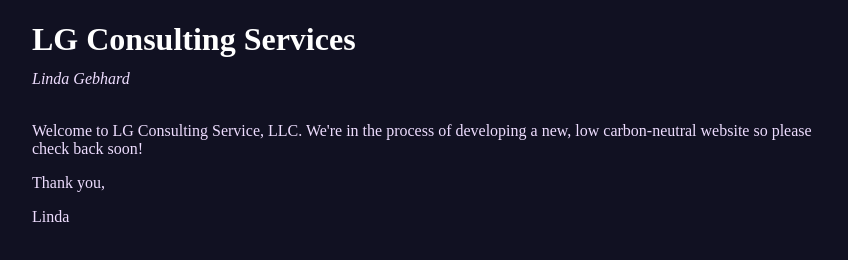
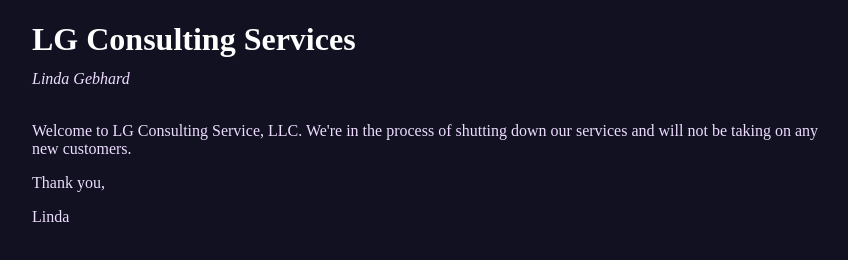
Before and after one commit to lgebha/lgcs, a plain HTML site: page index.html in a window 1280 px wide. Shown: the full height of the page, 208-1056 px from the left. Drawn offline with Linux system fonts and the light colour scheme.

Commit message:
Update index.html

```diff
--- a/index.html
+++ b/index.html
@@ -22,8 +22,7 @@
 <h1>LG Consulting Services</h1>
 <byline>Linda Gebhard</byline><br>
 <p><br>
-Welcome to LG Consulting Service, LLC. We're in the process of developing a new, low
-carbon-neutral website so please check back soon!
+Welcome to LG Consulting Service, LLC. We're in the process of shutting down our services and will not be taking on any new customers.
 <p>
 Thank you,
 <p>
```
